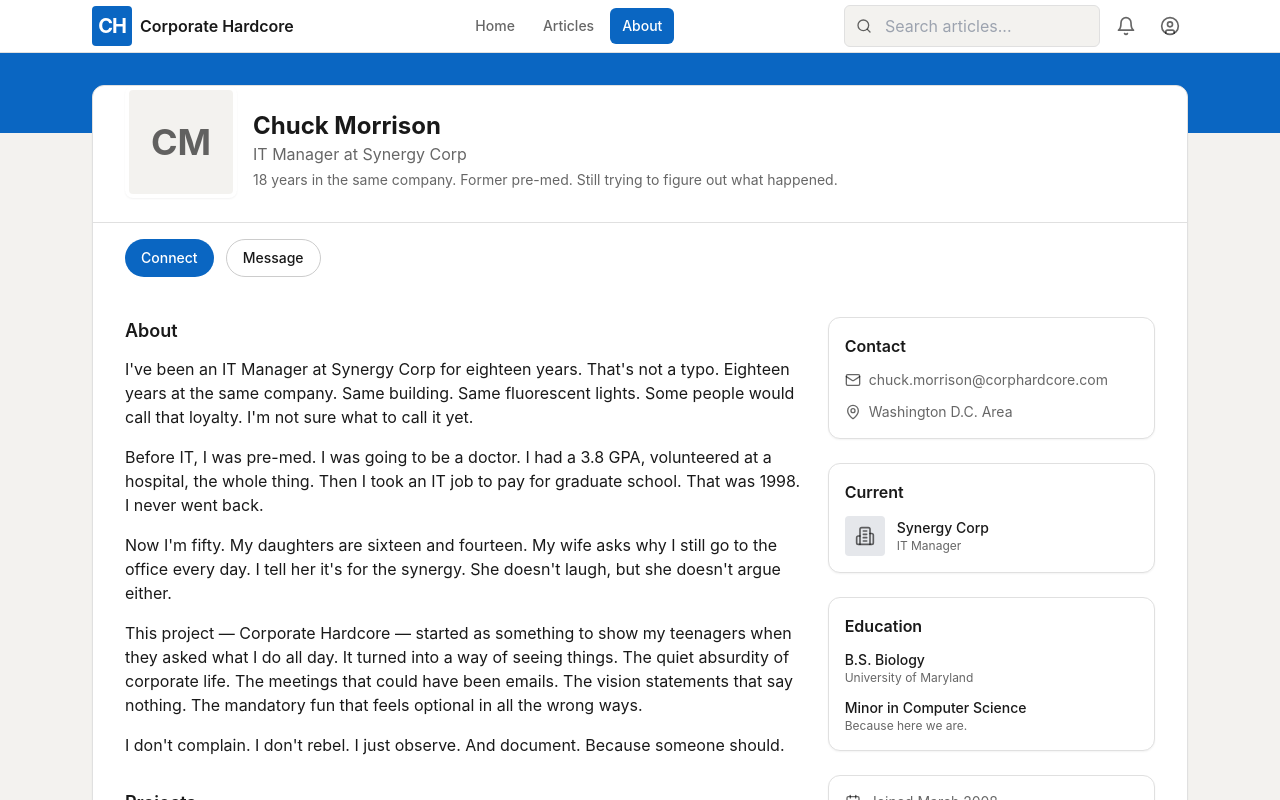
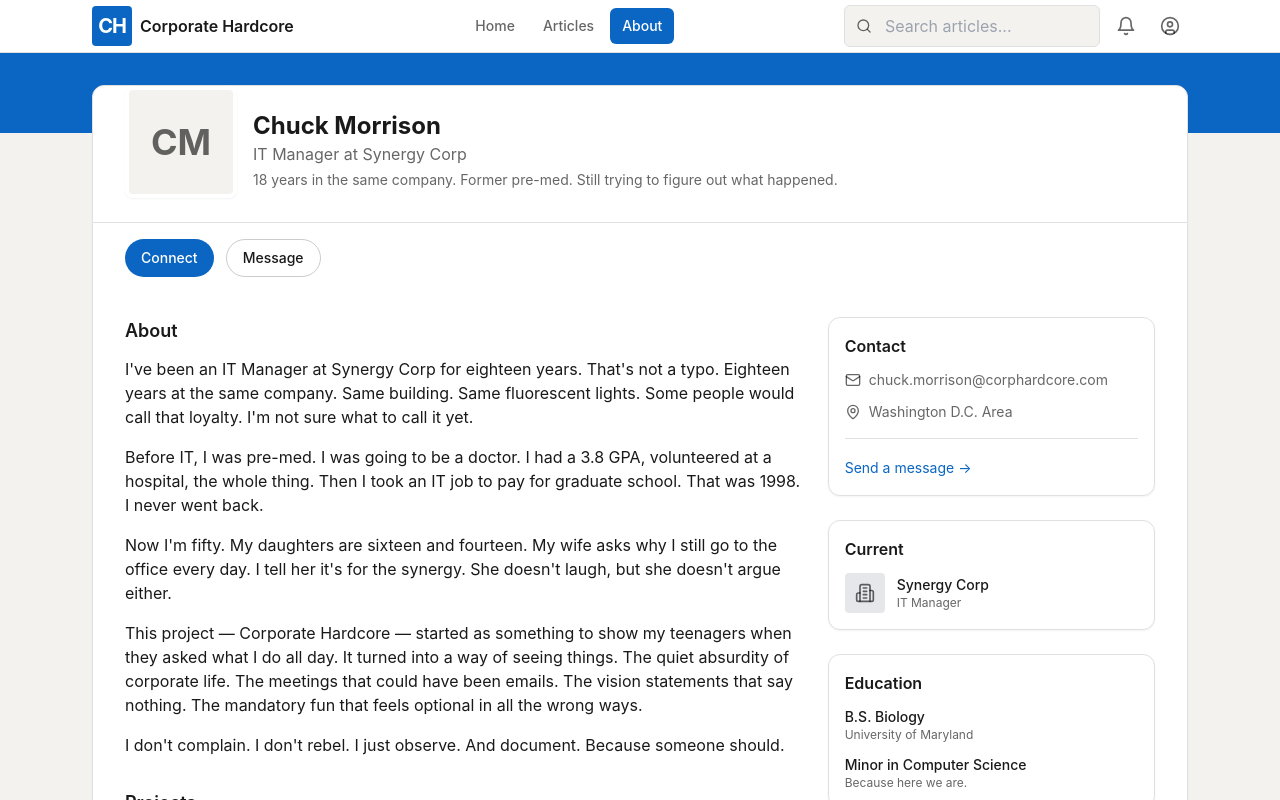
Before and after one commit to cotibllc/websites, a Next.js app in the folder corporate-hardcore/corporate-hardcore/: page /about in a window 1280 px wide. Shown: the top 800 px of the page. Built offline with nearby package versions, Linux system fonts and the light colour scheme.

Commit message:
updated contact in About page with link to contact form

```diff
--- a/corporate-hardcore/corporate-hardcore/src/app/about/page.tsx
+++ b/corporate-hardcore/corporate-hardcore/src/app/about/page.tsx
@@ -1,4 +1,5 @@
 import Navigation from "@/components/Navigation";
+import Link from "next/link";
 import { Mail, MapPin, Building2, Calendar } from "lucide-react";
 
 export const metadata = {
@@ -134,6 +135,11 @@ export default function AboutPage() {
                     <span>Washington D.C. Area</span>
                   </li>
                 </ul>
+                <div className="mt-4 pt-4 border-t border-border-light">
+                  <Link href="/contact" className="text-sm text-linkedin-blue hover:underline">
+                    Send a message →
+                  </Link>
+                </div>
               </section>
 
               {/* Current company */}
```
